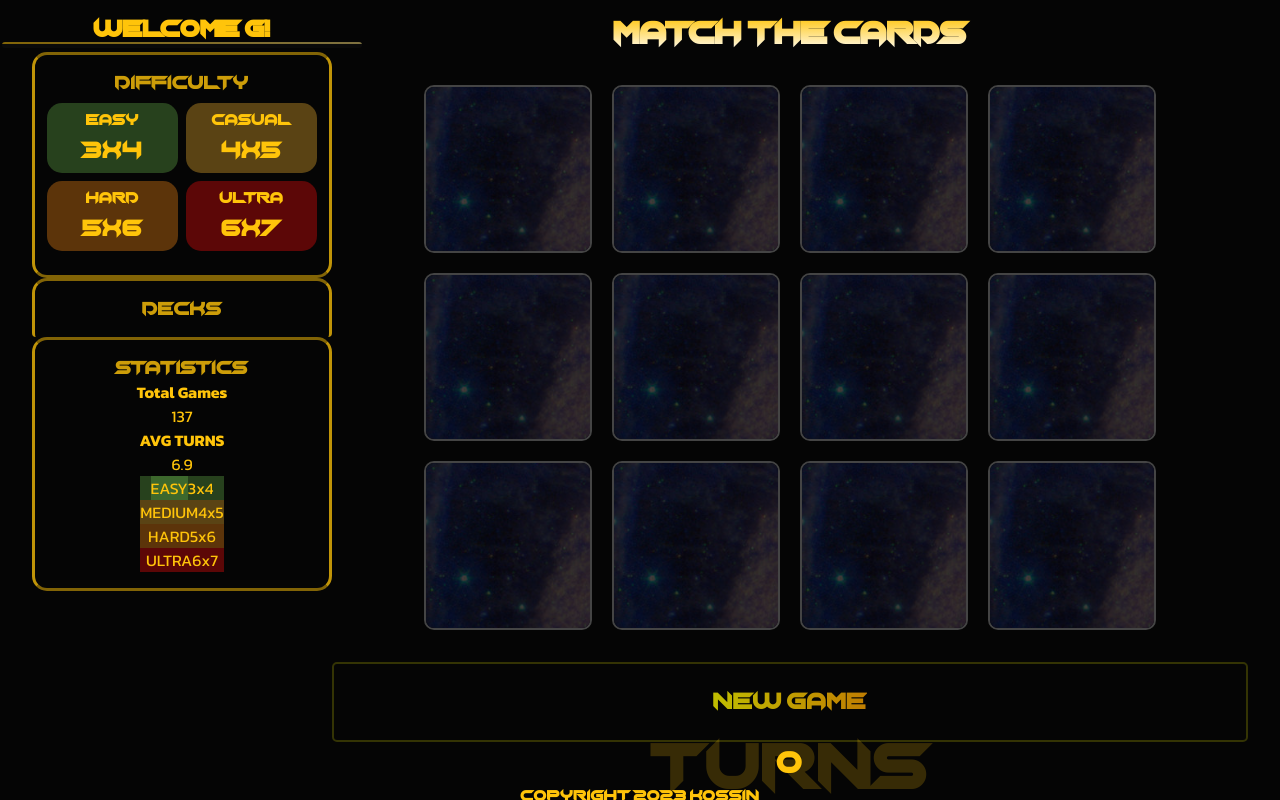
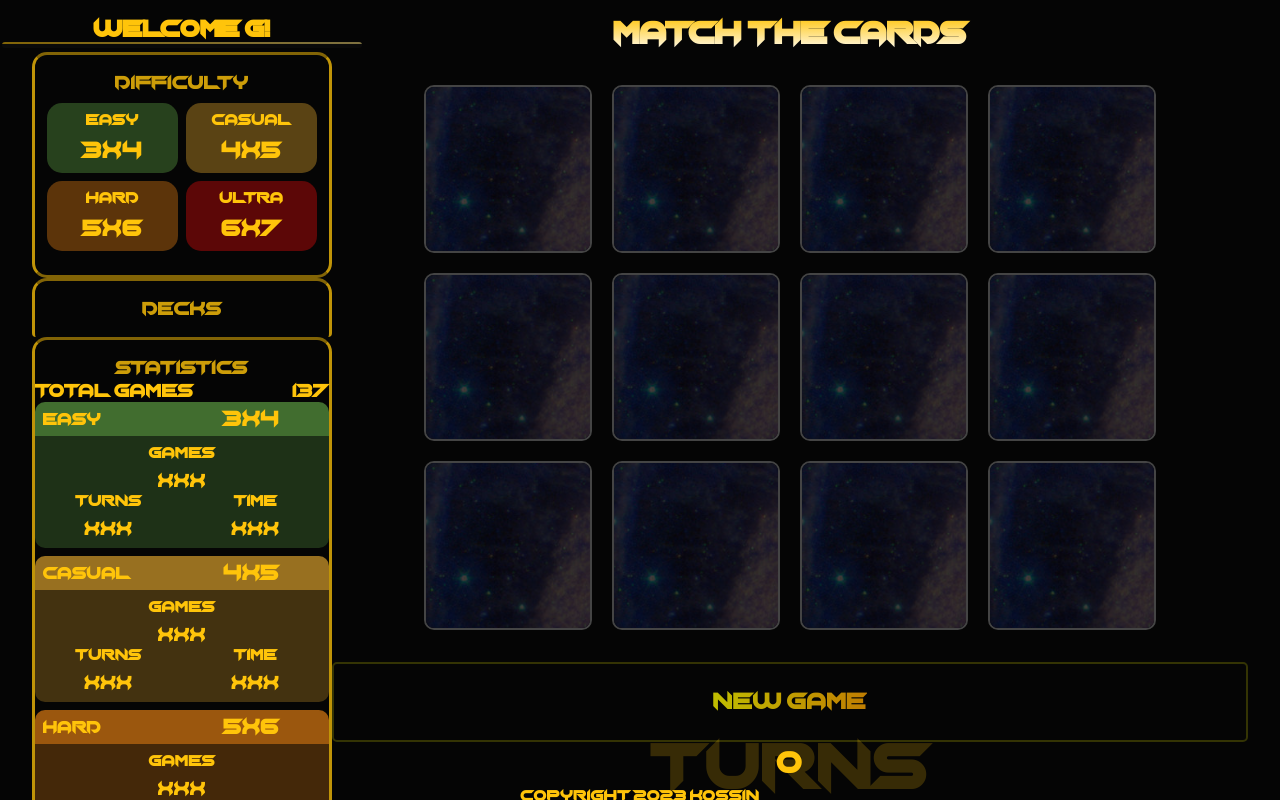
Before and after one commit to Kossin1337/memory-game, a Next.js app: page / in a window 1280 px wide. Both pictures are taken after a click on the element "STATISTICS". Shown: the top 800 px of the page. Built offline with nearby package versions, Linux system fonts and the light colour scheme.

Commit message:
Sidebar statistics styling

```diff
--- a/src/app/components/sidebar/statistics/Statistics.scss
+++ b/src/app/components/sidebar/statistics/Statistics.scss
@@ -5,38 +5,123 @@
   align-items: center;
 
   .stat-box {
+    width: 100%;
+    display: flex;
+    justify-content: space-between;
 
+    span {
+      font-family: var(--main-font);
+    }
+
+    .total-games-text {
+      font-size: 1.2rem;
+    }
+
+    .total-games-value {
+      font-size: 1.5rem;
+    }
+  }
+
+  .difficulties {
+    width: 100%;
+    display: flex;
+    flex-direction: column;
+    gap: 0.5rem;
+
+    .difficulty {
+      width: 100%;
+      display: grid;
+      grid-template-columns: 1fr 1fr;
+
+      span {
+        font-family: var(--main-font);
+      }
+
+      .difficulty-header {
+        grid-column: 1 / 3;
+        display: grid;
+        grid-template-columns: 1fr 1fr;
+        align-items: center;
+
+        border-top-right-radius: 10px;
+        border-top-left-radius: 10px;
+        padding: 0.25rem 0.5rem;
+
+        .difficulty-title {
+          font-size: 1.1rem;
+          text-align: left;
+        }
+
+        .difficulty-turns {
+          font-size: 1.4rem;
+          text-align: center;
+        }
+      }
+
+      .info {
+        width: 100%;
+        grid-column: 1 / 3;
+        border-bottom-right-radius: 10px;
+        border-bottom-left-radius: 10px;
+        padding: 0.5rem 0;
+
+        display: grid;
+        grid-template-columns: 1fr 1fr;
+
+        .value {
+          font-size: 1.2rem;
+        }
+
+        .games {
+          grid-column: 1/3;
+          gap: 1rem;
+        }
+
+        .info-box {
+          display: flex;
+          flex-direction: column;
+          gap: 0.5rem;
+        }
+      }
     }
 
     .easy {
-    background: rgba(105, 179, 76, 0.35);
+      .difficulty-header {
+        background: rgba(105, 179, 76, 0.6);
+      }
 
-    &:hover {
-      background: rgba(105, 179, 76, 0.75);
+      .info {
+        background: rgba(105, 179, 76, 0.25);
       }
     }
 
     .casual {
-    background: rgba(250, 183, 51, 0.35);
+      .difficulty-header {
+        background: rgba(250, 183, 51, 0.6);
+      }
 
-    &:hover {
-      background: rgba(250, 183, 51, 0.75);
+      .info {
+        background: rgba(250, 183, 51, 0.25);
       }
     }
 
     .hard {
-    background: rgba(255, 142, 21, 0.35);
+      .difficulty-header {
+        background: rgba(255, 142, 21, 0.6);
+      }
 
-    &:hover {
-      background: rgba(255, 142, 21, 0.75);
+      .info {
+        background: rgba(255, 142, 21, 0.25);
       }
     }
 
     .ultra {
-    background: rgba(255, 13, 13, 0.35);
-
-    &:hover {
-      background: rgba(255, 13, 13, 0.75);
+      .difficulty-header {
+        background: rgba(255, 13, 13, 0.6);
+      }
+      .info {
+        background: rgba(255, 13, 13, 0.25);
       }
     }
   }
+}
--- a/src/app/components/sidebar/statistics/Statistics.tsx
+++ b/src/app/components/sidebar/statistics/Statistics.tsx
@@ -22,29 +22,89 @@ const Statistics = () => {
   return (
     <div className="statistics-container">
       <div className="stat-box">
-        <h4>Total Games</h4>
-        <span>137</span>
-      </div>
-      <div className="stat-box">
-        <h4>AVG TURNS</h4>
-        <span>6.9</span>
+        <span className="total-games-text">Total Games</span>
+        <span className="total-games-text">137</span>
       </div>
       <div className="difficulties">
         <div className="difficulty easy">
-          <span className="difficulty-title easy">EASY</span>
-          <span className="difficulty-turns">3x4</span>
+          <div className="difficulty-header">
+            <span className="difficulty-title">EASY</span>
+            <span className="difficulty-turns">3x4</span>
+          </div>
+          <div className="info">
+            <div className="info-box games">
+              <span className="name">Games</span>
+              <span className="value">XXX</span>
+            </div>
+            <div className="info-box turns">
+              <span className="name">Turns</span>
+              <span className="value">XXX</span>
+            </div>
+            <div className="info-box time">
+              <span className="name">Time</span>
+              <span className="value">XXX</span>
+            </div>
+          </div>
         </div>
         <div className="difficulty casual">
-          <span className="difficulty-title">MEDIUM</span>
-          <span className="difficulty-turns">4x5</span>
+          <div className="difficulty-header">
+            <span className="difficulty-title">CASUAL</span>
+            <span className="difficulty-turns">4x5</span>
+          </div>
+          <div className="info">
+            <div className="info-box games">
+              <span className="name">Games</span>
+              <span className="value">XXX</span>
+            </div>
+            <div className="info-box turns">
+              <span className="name">Turns</span>
+              <span className="value">XXX</span>
+            </div>
+            <div className="info-box time">
+              <span className="name">Time</span>
+              <span className="value">XXX</span>
+            </div>
+          </div>
         </div>
         <div className="difficulty hard">
-          <span className="difficulty-title ">HARD</span>
-          <span className="difficulty-turns">5x6</span>
+          <div className="difficulty-header">
+            <span className="difficulty-title">HARD</span>
+            <span className="difficulty-turns">5x6</span>
+          </div>
+          <div className="info">
+            <div className="info-box games">
+              <span className="name">Games</span>
+              <span className="value">XXX</span>
+            </div>
+            <div className="info-box turns">
+              <span className="name">Turns</span>
+              <span className="value">XXX</span>
+            </div>
+            <div className="info-box time">
+              <span className="name">Time</span>
+              <span className="value">XXX</span>
+            </div>
+          </div>
         </div>
         <div className="difficulty ultra">
-          <span className="difficulty-title">ULTRA</span>
-          <span className="difficulty-turns">6x7</span>
+          <div className="difficulty-header">
+            <span className="difficulty-title">ULTRA</span>
+            <span className="difficulty-turns">6x7</span>
+          </div>
+          <div className="info">
+            <div className="info-box games">
+              <span className="name">Games</span>
+              <span className="value">XXX</span>
+            </div>
+            <div className="info-box turns">
+              <span className="name">Turns</span>
+              <span className="value">XXX</span>
+            </div>
+            <div className="info-box time">
+              <span className="name">Time</span>
+              <span className="value">XXX</span>
+            </div>
+          </div>
         </div>
       </div>
     </div>
```
Lines whose indentation alone changed are shown as unchanged.
